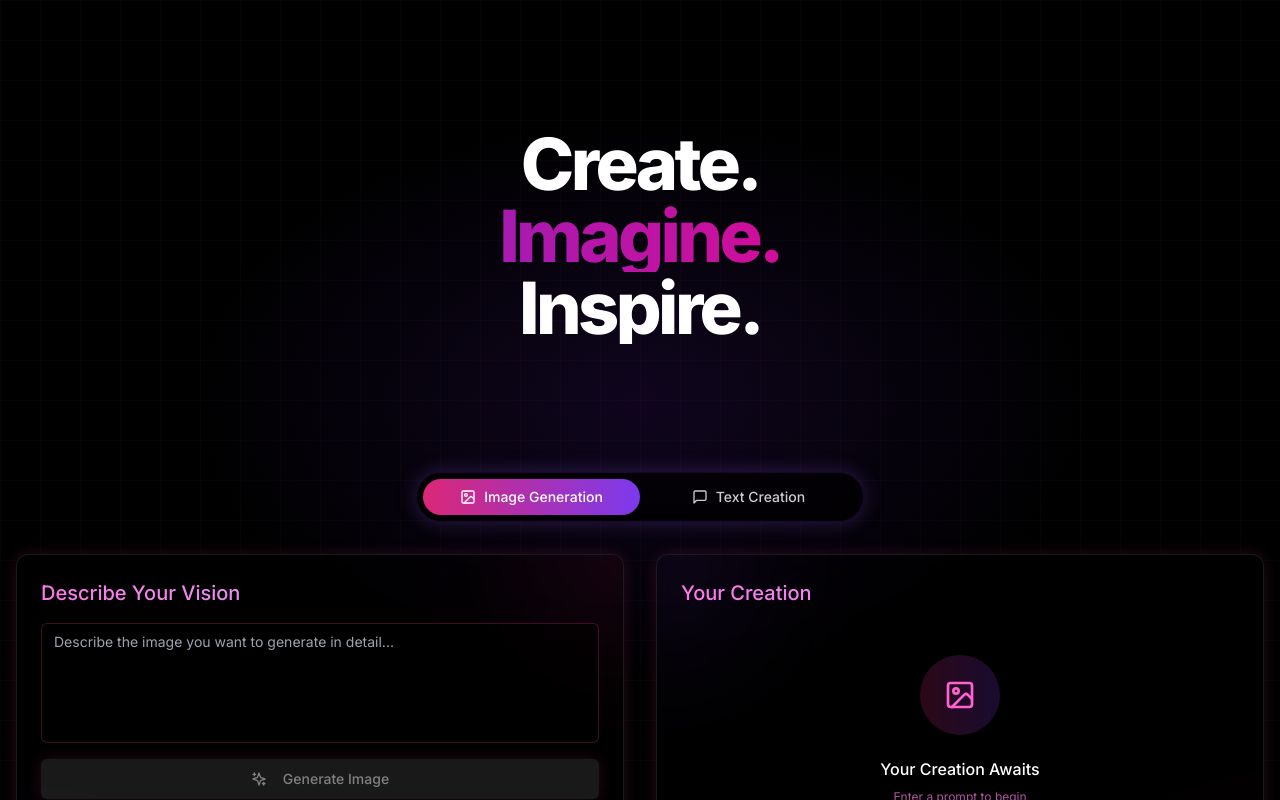
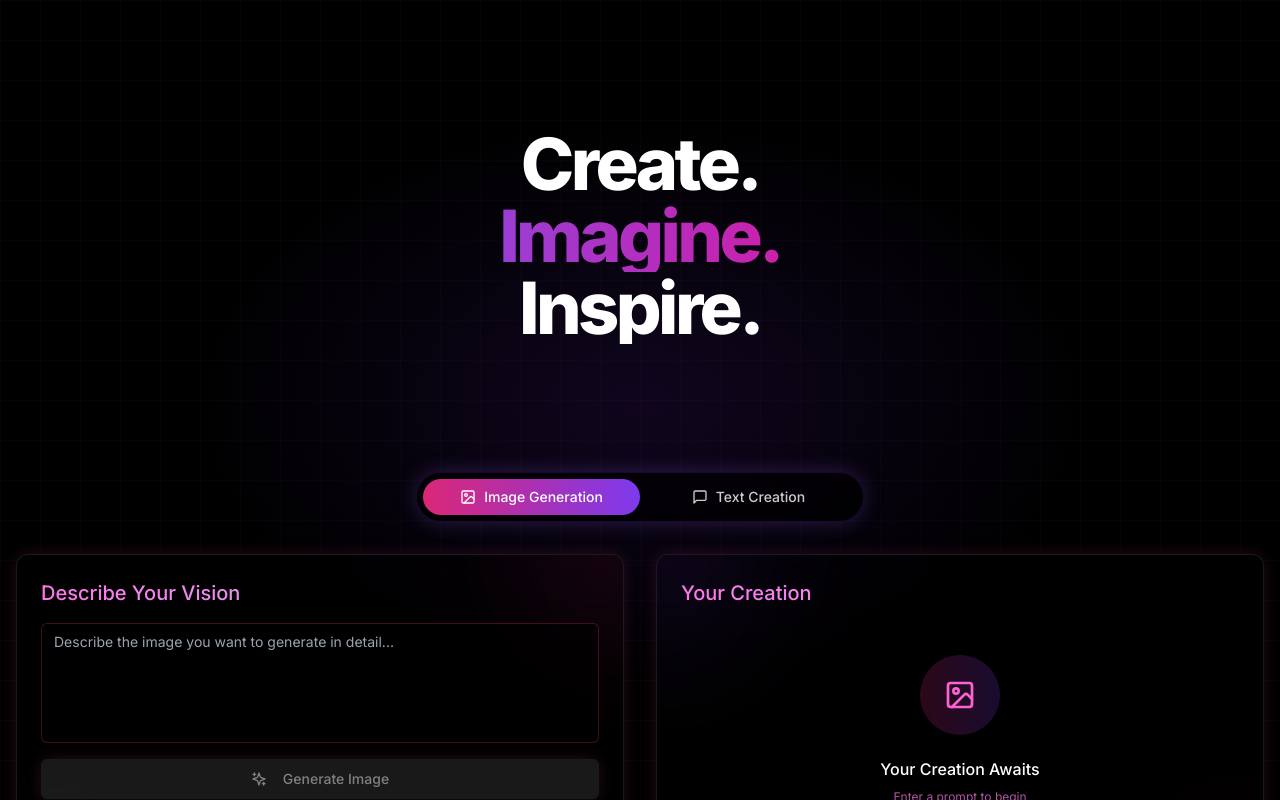
Before and after one commit to GeroWalther/unlimited_ai, a Next.js app: page / in a window 1280 px wide. Shown: the top 800 px of the page. Built offline with nearby package versions, Linux system fonts and the light colour scheme.

Commit message:
styling3

```diff
--- a/src/app/globals.css
+++ b/src/app/globals.css
@@ -87,18 +87,18 @@
 }
 
 .gradient-1 {
-  background-image: linear-gradient(90deg, #007cf0, #00dfd8);
+  background-image: linear-gradient(90deg, #0054a3, #00dfba);
   color: #00dfd8;
 }
 
 .gradient-2 {
-  background-image: linear-gradient(90deg, #7928ca, #ff0080);
+  background-image: linear-gradient(90deg, #665eff, #ff0080);
   animation-delay: 3.33s;
   color: #ff0080;
 }
 
 .gradient-3 {
-  background-image: linear-gradient(90deg, #ff4d4d, #f9cb28);
+  background-image: linear-gradient(90deg, #ff1515, #faff5f);
   animation-delay: 6.66s;
   color: #f9cb28;
 }
```
